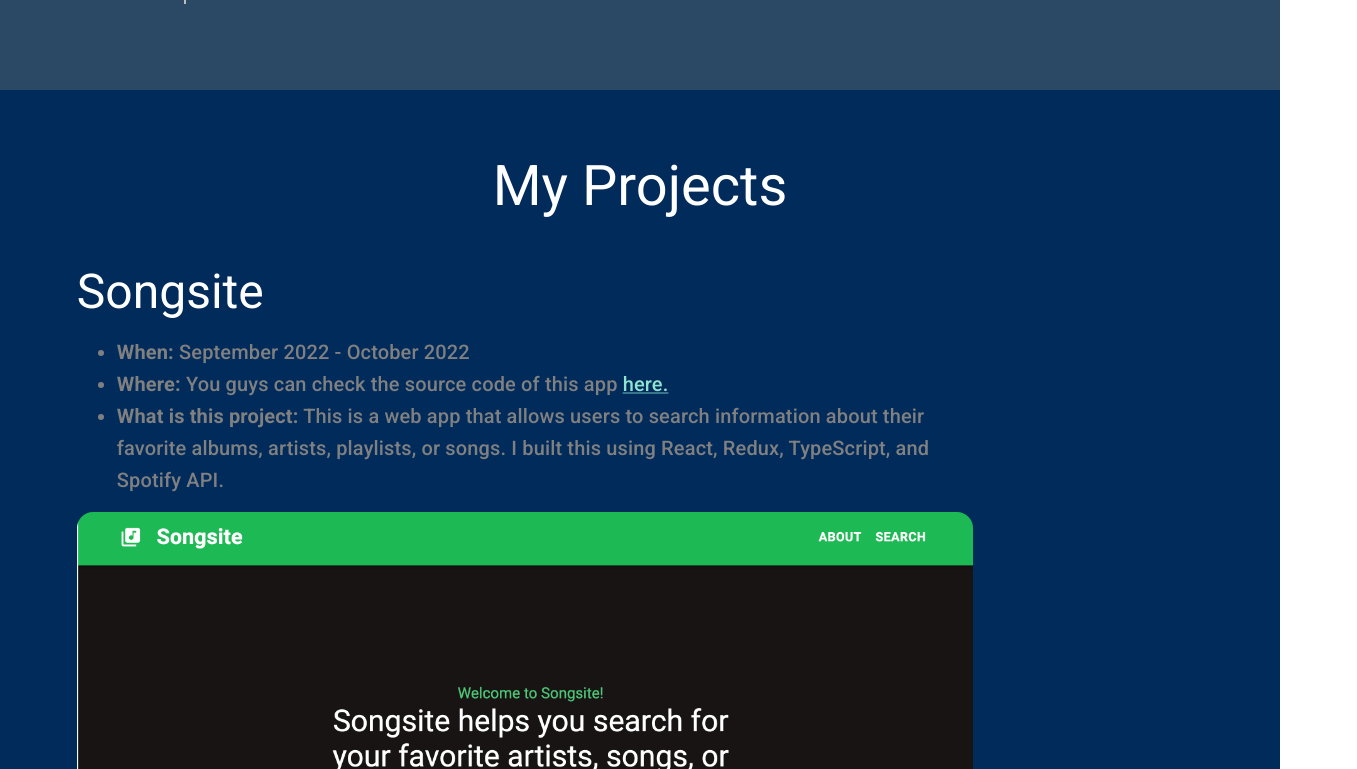
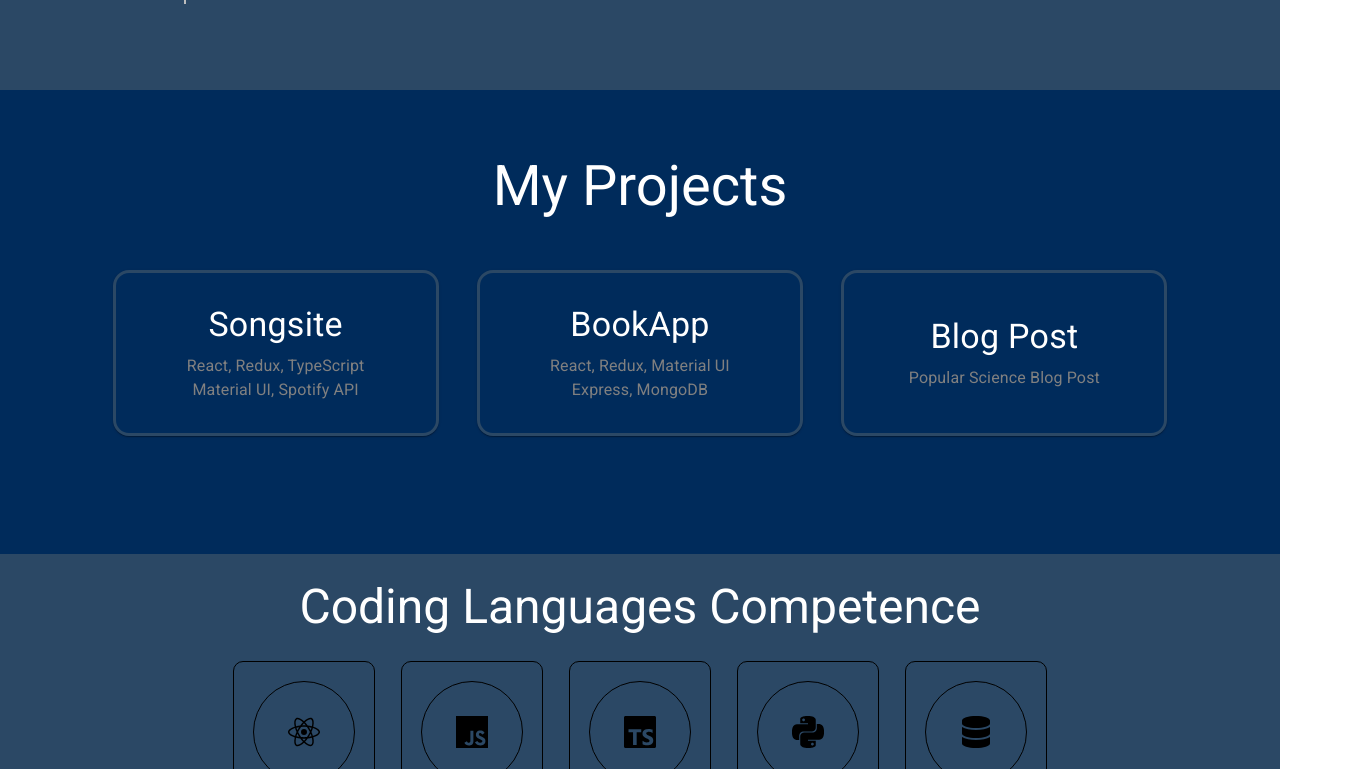
Before and after one commit to triluu03/personal-portfolio, a React (Create React App) app: page / in a window 1280 px wide. Shown: the part 1911-2680 px from the top of the page, 1357 px wide, since content can reach past the window. Built offline with nearby package versions, Linux system fonts and the light colour scheme.

Commit message:
change the design of Projects component

```diff
--- /dev/null
+++ b/src/components/EachProject.js
@@ -0,0 +1,207 @@
+import { Box, Typography, Link } from '@mui/material'
+
+import file from "../PDF_files/Can_you_prove_that_you're_a_human.pdf"
+
+const image = {
+    maxWidth: '100%',
+    height: 'auto',
+    borderRadius: '16px',
+}
+
+const Songsite = () => (
+    <Box
+        sx={{
+            display: 'flex',
+            width: '100%',
+            justifyContent: 'left',
+            flexDirection: 'column',
+            ml: '6%',
+        }}
+    >
+        <Typography variant='h3' color='textPrimary.main'>
+            Songsite
+        </Typography>
+        <ul>
+            <Typography
+                component='li'
+                variant='h6'
+                color='textSecondary.main'
+                sx={{ maxWidth: '70%' }}
+            >
+                <b>When:</b> September 2022 - October 2022
+            </Typography>
+            <Typography
+                component='li'
+                variant='h6'
+                color='textSecondary.main'
+                sx={{ maxWidth: '70%' }}
+            >
+                <b>Where:</b> You guys can check the source code of this app{' '}
+                <Link
+                    href='https://github.com/triluu03/songsite'
+                    target='_blank'
+                    color='cardTitle.main'
+                >
+                    here.
+                </Link>
+            </Typography>
+            <Typography
+                component='li'
+                variant='h6'
+                color='textSecondary.main'
+                sx={{ maxWidth: '70%' }}
+            >
+                <b>What is this project:</b> This is a web app that allows users
+                to search information about their favorite albums, artists,
+                playlists, or songs. I built this using React, Redux,
+                TypeScript, and Spotify API.{' '}
+            </Typography>
+        </ul>
+        <Box sx={{ width: '70%', height: 'auto', mb: '1%' }}>
+            <img
+                src={require('../images/songsite_1.png')}
+                alt='songsite'
+                style={image}
+            />
+        </Box>
+        <Box sx={{ width: '70%', height: 'auto', mb: '4%' }}>
+            <img
+                src={require('../images/songsite_2.png')}
+                alt='songsite'
+                style={image}
+            />
+        </Box>
+    </Box>
+)
+
+const BookApp = () => (
+    <Box
+        sx={{
+            display: 'flex',
+            width: '100%',
+            justifyContent: 'left',
+            flexDirection: 'column',
+            ml: '6%',
+        }}
+    >
+        <Typography variant='h3' color='textPrimary.main'>
+            BookApp
+        </Typography>
+        <ul>
+            <Typography
+                component='li'
+                variant='h6'
+                color='textSecondary.main'
+                sx={{ maxWidth: '70%' }}
+            >
+                <b>When:</b> August 2022
+            </Typography>
+            <Typography
+                component='li'
+                variant='h6'
+                color='textSecondary.main'
+                sx={{ maxWidth: '70%' }}
+            >
+                <b>Where:</b> You guys can check the source code of this app{' '}
+                <Link
+                    href='https://github.com/triluu03/bookapp'
+                    target='_blank'
+                    color='cardTitle.main'
+                >
+                    here.
+                </Link>
+            </Typography>
+            <Typography
+                component='li'
+                variant='h6'
+                color='textSecondary.main'
+                sx={{ maxWidth: '70%' }}
+            >
+                <b>What is this project:</b> This is my first project using
+                React to build. The app is a platform for users to suggest books
+                to each other and share their thoughts about some specific
+                books.
+            </Typography>
+        </ul>
+        <Box sx={{ width: '70%', height: 'auto', mb: '4%' }}>
+            <img
+                src={require('../images/bookapp.png')}
+                alt='songsite'
+                style={image}
+            />
+        </Box>
+    </Box>
+)
+
+const BlogPost = () => (
+    <Box
+        sx={{
+            display: 'flex',
+            width: '100%',
+            justifyContent: 'left',
+            flexDirection: 'column',
+            ml: '6%',
+        }}
+    >
+        <Typography variant='h3' color='textPrimary.main'>
+            Popular Science Blog Post
+        </Typography>
+        <ul>
+            <Typography
+                component='li'
+                variant='h6'
+                color='textSecondary.main'
+                sx={{ maxWidth: '70%' }}
+            >
+                <b>When:</b> January 2022
+            </Typography>
+            <Typography
+                component='li'
+                variant='h6'
+                color='textSecondary.main'
+                sx={{ maxWidth: '70%' }}
+            >
+                <b>Where:</b> You guys can read the blog post{' '}
+                <Link href={file} color='cardTitle.main' target='_blank'>
+                    here.
+                </Link>
+            </Typography>
+            <Typography
+                component='li'
+                variant='h6'
+                color='textSecondary.main'
+                sx={{ maxWidth: '70%' }}
+            >
+                <b>What is this project:</b> This is a project I did when I was
+                studying in a course at the university. We had to read a
+                research paper and rewrite it into a popular science blog post.
+                I read a research paper about <i>"Minimal Turing Test"</i>, and
+                my blog post's title was:{' '}
+                <b>A Minimal Turing Test: Can You Prove that You're a Human?</b>{' '}
+                I highly recommend you to take a look at my blog post.
+            </Typography>
+        </ul>
+        <Box sx={{ width: '70%', height: 'auto' }}>
+            <img
+                src={require('../images/blogpost.png')}
+                alt='songsite'
+                style={image}
+            />
+        </Box>
+    </Box>
+)
+
+const EachProject = ({ project }) => {
+    switch (project) {
+        case 'songsite':
+            return <Songsite />
+        case 'bookapp':
+            return <BookApp />
+        case 'blogpost':
+            return <BlogPost />
+        default:
+            return null
+    }
+}
+
+export default EachProject
--- a/src/components/Projects.js
+++ b/src/components/Projects.js
@@ -1,12 +1,36 @@
-import { Box, Typography, Link } from '@mui/material'
+import { Box, Typography, Card, CardActionArea } from '@mui/material'
 
-import BlogPost from "../PDF_files/Can_you_prove_that_you're_a_human.pdf"
+import { useState } from 'react'
+
+import EachProject from './EachProject'
 
 const Projects = () => {
-    const image = {
-        maxWidth: '100%',
-        height: 'auto',
+    const [projects, setProjects] = useState('')
+
+    const styles = {
+        projectContainer: {
+            width: 350,
+            maxWidth: '25%',
+            aspectRatio: '2/1',
+            bgcolor: 'primary.main',
+            border: 3,
+            borderColor: 'secondary.main',
             borderRadius: '16px',
+            m: '1.5%',
+            transitionDuration: '1s',
+            ':hover': {
+                bgcolor: 'secondary.main',
+            },
+        },
+        projectCardActions: {
+            width: '100%',
+            height: '100%',
+            p: '2%',
+            display: 'flex',
+            flexDirection: 'column',
+            justifyContent: 'center',
+            alignItems: 'center',
+        },
     }
 
     return (
@@ -14,6 +38,7 @@ const Projects = () => {
             sx={{
                 width: '100vw',
                 height: 'auto',
+                minHeight: '50vh',
                 bgcolor: 'primary.main',
                 display: 'flex',
                 flexDirection: 'column',
@@ -32,7 +57,7 @@ const Projects = () => {
                     variant='h3'
                     component='div'
                     color='textPrimary.main'
-                    sx={{ mt: '5%', mb: '3.5%' }}
+                    sx={{ mt: '5%', mb: '2.5%' }}
                     fontSize='3.5em'
                 >
                     My Projects
@@ -42,186 +67,94 @@ const Projects = () => {
                 sx={{
                     display: 'flex',
                     width: '100%',
-                    justifyContent: 'left',
-                    flexDirection: 'column',
-                    ml: '6%',
+                    justifyContent: 'center',
+                    flexDirection: 'row',
+                    mb: '2%',
                 }}
             >
-                <Typography variant='h3' color='textPrimary.main'>
+                <Card
+                    sx={{
+                        ...styles.projectContainer,
+                        bgcolor:
+                            projects === 'songsite'
+                                ? 'secondary.main'
+                                : 'primary.main',
+                    }}
+                >
+                    <CardActionArea
+                        sx={{ ...styles.projectCardActions }}
+                        onClick={() => setProjects('songsite')}
+                    >
+                        <Typography
+                            variant='h4'
+                            color='textPrimary.main'
+                            sx={{ mb: 1 }}
+                        >
                             Songsite
                         </Typography>
-                <ul>
-                    <Typography
-                        component='li'
-                        variant='h6'
-                        color='textSecondary.main'
-                        sx={{ maxWidth: '70%' }}
-                    >
-                        <b>When:</b> September 2022 - October 2022
+                        <Typography variant='body1' color='textSecondary.main'>
+                            React, Redux, TypeScript
                         </Typography>
-                    <Typography
-                        component='li'
-                        variant='h6'
-                        color='textSecondary.main'
-                        sx={{ maxWidth: '70%' }}
-                    >
-                        <b>Where:</b> You guys can check the source code of this
-                        app{' '}
-                        <Link
-                            href='https://github.com/triluu03/songsite'
-                            target='_blank'
-                            color='cardTitle.main'
-                        >
-                            here.
-                        </Link>
+                        <Typography variant='body1' color='textSecondary.main'>
+                            Material UI, Spotify API
                         </Typography>
-                    <Typography
-                        component='li'
-                        variant='h6'
-                        color='textSecondary.main'
-                        sx={{ maxWidth: '70%' }}
-                    >
-                        <b>What is this project:</b> This is a web app that
-                        allows users to search information about their favorite
-                        albums, artists, playlists, or songs. I built this using
-                        React, Redux, TypeScript, and Spotify API.{' '}
-                    </Typography>
-                </ul>
-                <Box sx={{ width: '70%', height: 'auto', mb: '1%' }}>
-                    <img
-                        src={require('../images/songsite_1.png')}
-                        alt='songsite'
-                        style={image}
-                    />
-                </Box>
-                <Box sx={{ width: '70%', height: 'auto', mb: '4%' }}>
-                    <img
-                        src={require('../images/songsite_2.png')}
-                        alt='songsite'
-                        style={image}
-                    />
-                </Box>
-            </Box>
-            <Box
+                    </CardActionArea>
+                </Card>
+                <Card
                     sx={{
-                    display: 'flex',
-                    width: '100%',
-                    justifyContent: 'left',
-                    flexDirection: 'column',
-                    ml: '6%',
+                        ...styles.projectContainer,
+                        bgcolor:
+                            projects === 'bookapp'
+                                ? 'secondary.main'
+                                : 'primary.main',
                     }}
                 >
-                <Typography variant='h3' color='textPrimary.main'>
+                    <CardActionArea
+                        sx={{ ...styles.projectCardActions }}
+                        onClick={() => setProjects('bookapp')}
+                    >
+                        <Typography
+                            variant='h4'
+                            color='textPrimary.main'
+                            sx={{ mb: 1 }}
+                        >
                             BookApp
                         </Typography>
-                <ul>
-                    <Typography
-                        component='li'
-                        variant='h6'
-                        color='textSecondary.main'
-                        sx={{ maxWidth: '70%' }}
-                    >
-                        <b>When:</b> August 2022
+                        <Typography variant='body1' color='textSecondary.main'>
+                            React, Redux, Material UI
                         </Typography>
-                    <Typography
-                        component='li'
-                        variant='h6'
-                        color='textSecondary.main'
-                        sx={{ maxWidth: '70%' }}
-                    >
-                        <b>Where:</b> You guys can check the source code of this
-                        app{' '}
-                        <Link
-                            href='https://github.com/triluu03/bookapp'
-                            target='_blank'
-                            color='cardTitle.main'
-                        >
-                            here.
-                        </Link>
+                        <Typography variant='body1' color='textSecondary.main'>
+                            Express, MongoDB
                         </Typography>
-                    <Typography
-                        component='li'
-                        variant='h6'
-                        color='textSecondary.main'
-                        sx={{ maxWidth: '70%' }}
-                    >
-                        <b>What is this project:</b> This is my first project
-                        using React to build. The app is a platform for users to
-                        suggest books to each other and share their thoughts
-                        about some specific books.
-                    </Typography>
-                </ul>
-                <Box sx={{ width: '70%', height: 'auto', mb: '4%' }}>
-                    <img
-                        src={require('../images/bookapp.png')}
-                        alt='songsite'
-                        style={image}
-                    />
-                </Box>
-            </Box>
-            <Box
+                    </CardActionArea>
+                </Card>
+                <Card
                     sx={{
-                    display: 'flex',
-                    width: '100%',
-                    justifyContent: 'left',
-                    flexDirection: 'column',
-                    ml: '6%',
+                        ...styles.projectContainer,
+                        bgcolor:
+                            projects === 'blogpost'
+                                ? 'secondary.main'
+                                : 'primary.main',
                     }}
                 >
-                <Typography variant='h3' color='textPrimary.main'>
+                    <CardActionArea
+                        sx={{ ...styles.projectCardActions }}
+                        onClick={() => setProjects('blogpost')}
+                    >
+                        <Typography
+                            variant='h4'
+                            color='textPrimary.main'
+                            sx={{ mb: 1 }}
+                        >
+                            Blog Post
+                        </Typography>
+                        <Typography variant='body1' color='textSecondary.main'>
                             Popular Science Blog Post
                         </Typography>
-                <ul>
-                    <Typography
-                        component='li'
-                        variant='h6'
-                        color='textSecondary.main'
-                        sx={{ maxWidth: '70%' }}
-                    >
-                        <b>When:</b> January 2022
-                    </Typography>
-                    <Typography
-                        component='li'
-                        variant='h6'
-                        color='textSecondary.main'
-                        sx={{ maxWidth: '70%' }}
-                    >
-                        <b>Where:</b> You guys can read the blog post{' '}
-                        <Link
-                            href={BlogPost}
-                            color='cardTitle.main'
-                            target='_blank'
-                        >
-                            here.
-                        </Link>
-                    </Typography>
-                    <Typography
-                        component='li'
-                        variant='h6'
-                        color='textSecondary.main'
-                        sx={{ maxWidth: '70%' }}
-                    >
-                        <b>What is this project:</b> This is a project I did
-                        when I was studying in a course at the university. We
-                        had to read a research paper and rewrite it into a
-                        popular science blog post. I read a research paper about{' '}
-                        <i>"Minimal Turing Test"</i>, and my blog post's title
-                        was:{' '}
-                        <b>
-                            A Minimal Turing Test: Can You Prove that You're a
-                            Human?
-                        </b>{' '}
-                        I highly recommend you to take a look at my blog post.
-                    </Typography>
-                </ul>
-                <Box sx={{ width: '70%', height: 'auto' }}>
-                    <img
-                        src={require('../images/blogpost.png')}
-                        alt='songsite'
-                        style={image}
-                    />
+                    </CardActionArea>
+                </Card>
             </Box>
-            </Box>
+            {projects === '' ? null : <EachProject project={projects} />}
         </Box>
     )
 }
```
Lines whose indentation alone changed are shown as unchanged.
